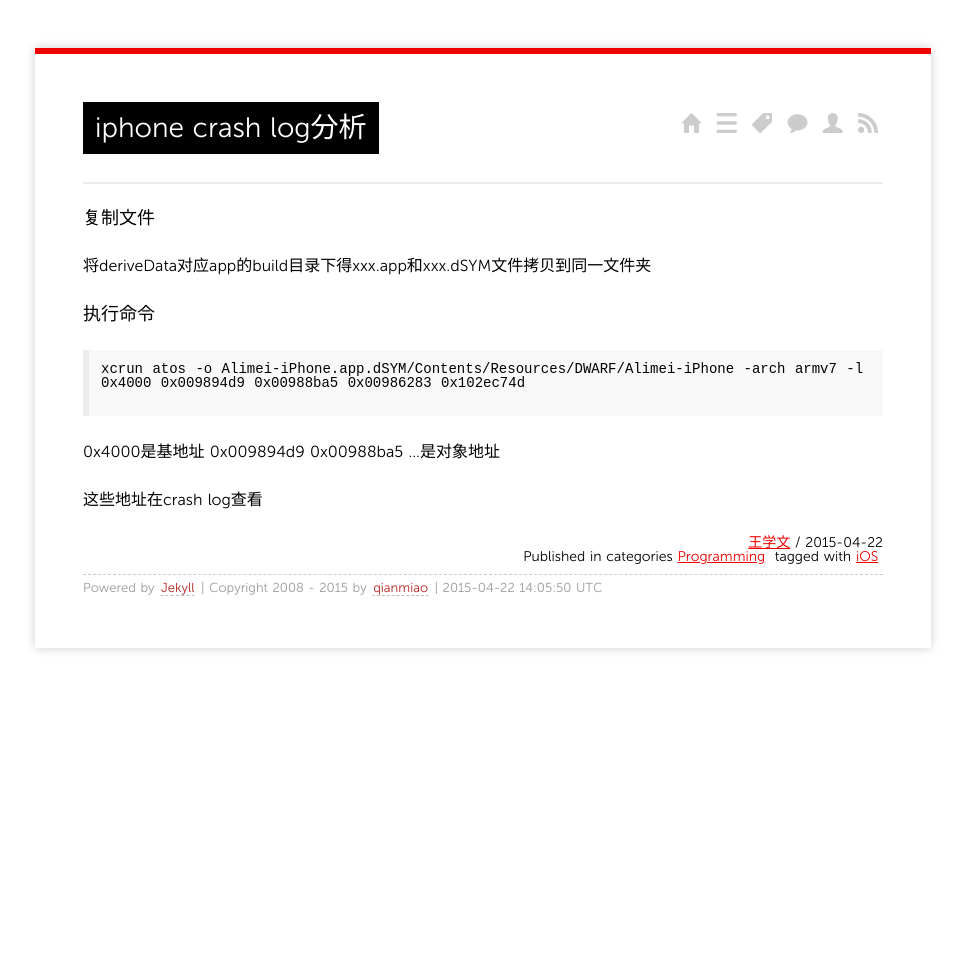
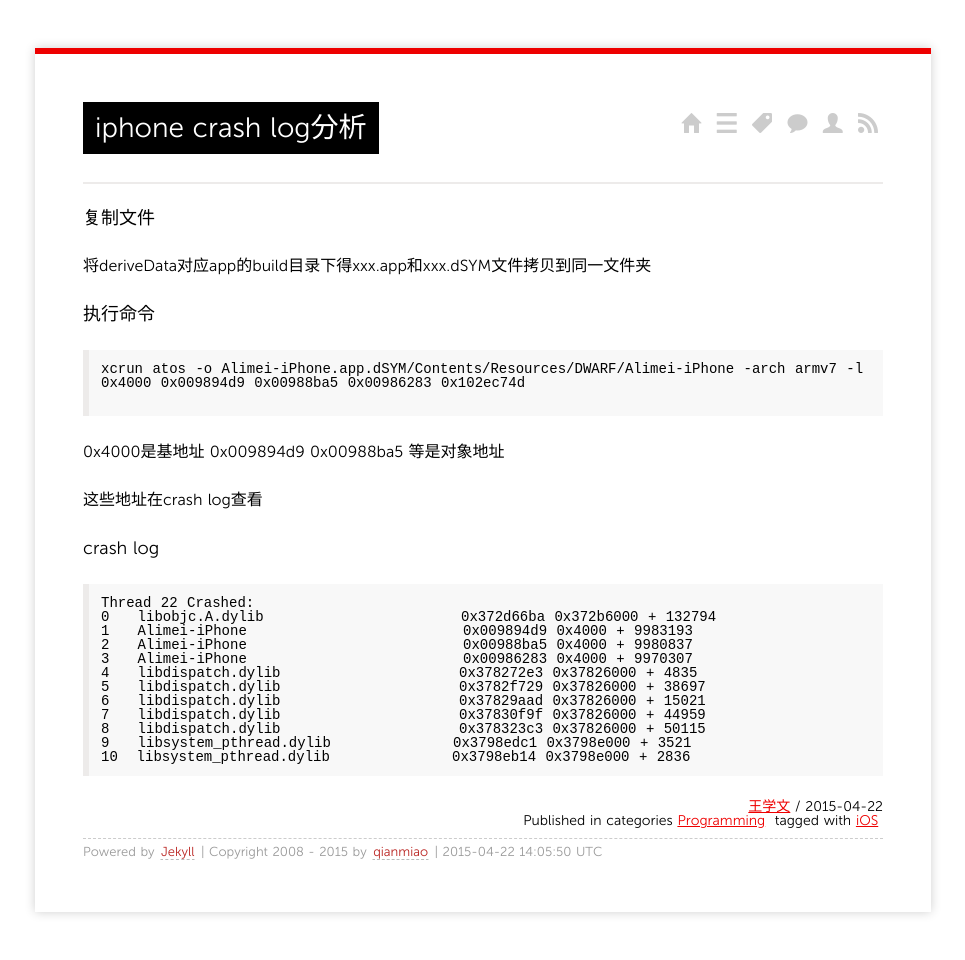
Before and after one commit to qianmiao/qianmiao.github.io, a Jekyll site: the page built from _posts/2015/2015-04-22-iphone crash log分析.md, in a window 1280 px wide. Shown: the whole page, without its empty margins (157-1122 px from the left). Built offline with Jekyll 4.4.1, drawn with Linux system fonts in a browser that asks for light colours; Markdown is read by kramdown in place of the engine named in the settings; before the commit the page ends 900 px from its top, so only the background shows below that.

Commit message:
Update 2015-04-22-iphone crash log分析.md

````diff
--- a/_posts/2015/2015-04-22-iphone crash log分析.md
+++ b/_posts/2015/2015-04-22-iphone crash log分析.md
@@ -21,6 +21,23 @@
 
 ```
 
-0x4000是基地址 0x009894d9 0x00988ba5 ...是对象地址
+0x4000是基地址 0x009894d9 0x00988ba5 等是对象地址
 
 这些地址在crash log查看
+
+###crash log
+
+```
+Thread 22 Crashed:
+0   libobjc.A.dylib                     0x372d66ba 0x372b6000 + 132794
+1   Alimei-iPhone                       0x009894d9 0x4000 + 9983193
+2   Alimei-iPhone                       0x00988ba5 0x4000 + 9980837
+3   Alimei-iPhone                       0x00986283 0x4000 + 9970307
+4   libdispatch.dylib                   0x378272e3 0x37826000 + 4835
+5   libdispatch.dylib                   0x3782f729 0x37826000 + 38697
+6   libdispatch.dylib                   0x37829aad 0x37826000 + 15021
+7   libdispatch.dylib                   0x37830f9f 0x37826000 + 44959
+8   libdispatch.dylib                   0x378323c3 0x37826000 + 50115
+9   libsystem_pthread.dylib             0x3798edc1 0x3798e000 + 3521
+10  libsystem_pthread.dylib             0x3798eb14 0x3798e000 + 2836
+```
````
